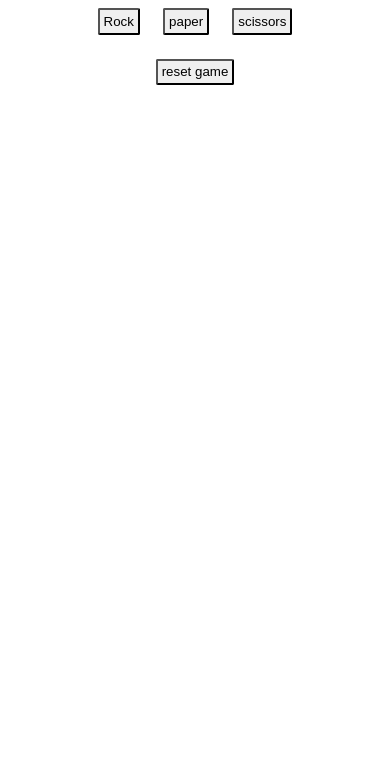
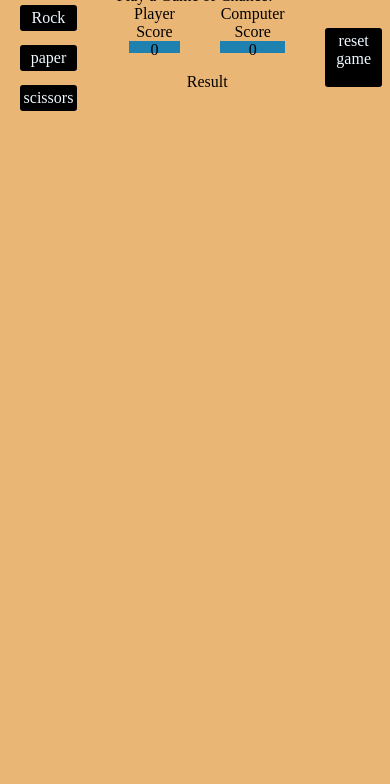
Before and after one commit to Collaboration95/OdinProjects, a plain HTML site: page RPS/index.html in a window 390 px wide. Shown: the part 60-844 px from the top of the page. Drawn offline with Linux system fonts and the light colour scheme.

Commit message:
Figma Redesign
Added figma design layouts of website + mobile version

```diff
--- a/RPS/index.css
+++ b/RPS/index.css
@@ -3,18 +3,36 @@ body{
   display:flex;
   justify-content:center;
   flex-direction:column;
+  background-color:#eab676;
 }
 
+
+
 #humanOptions{
+
     display:flex;
-    justify-content:center;
-    padding: 6vw 0px 6vw 0px;
+    justify-content:space-between;
+    flex-direction:column;
+    width:fit-content;
+    transition-duration: .5s;
+    transition-delay: .2s;
+}
+#humanOptions:hover{
 
+    border: 2px solid rgb(94, 136, 172);
+}
+.column-align{
+    display:flex;
+    flex-direction:column;
+
+    padding: 0px 20px 0px 20px;
 }
 .interactive{
     margin: 0px 3vw 0px 3vw;
     padding: 1vw 1vw 1vw 1vw;
     border-radius:.5vw;
+
+
 }
 .center{
     display:flex;
@@ -23,6 +41,56 @@ body{
 }
 
 .main-text{
-    font-size: clamp(2rem, 8vw, 7rem);
+    font-size: clamp(1rem, 3vw, 7rem);
     flex-wrap: nowrap;
 }
+
+
+  .text{
+      text-align: center;
+  }
+.displaybox{
+    width: max(10px,100%);
+    height:3vw;
+    background-color:#1e81b0;
+    /* margin: 0px 20px 0px 20px; */
+}
+#result{
+    padding: 20px 0px 20px 0px;
+}
+#PlayerScores{
+    color:black;
+    text-align: center;
+}
+#ComputerScores{
+    color:black;
+    text-align:center;
+}
+.button{
+    background-color:black;
+    border-radius: 3px;
+    color:aliceblue;
+
+    text-align: center;
+    transition-duration: .4s;
+}
+.button:hover{
+    transform: scale(1.2);
+    border: 2px solid white;
+}
+.button:active{
+    opacity: 40%;
+
+}
+.row-align{
+    display:flex;
+    flex-direction:row;
+    justify-content:center;
+
+}
+#reset {
+    margin: 6vw 0px 6vw 0px;
+}
+.secondary-text{
+ font-size: clamp(1rem, 1.5vw, 2.5rem);
+}
--- a/RPS/index.html
+++ b/RPS/index.html
@@ -5,17 +5,46 @@
         <link rel="stylesheet" type="text/css" href="index.css">
     </head>
     <body>
+
+
+        <div id="overlay" class="overlay"><button id="overlayButton">ClickMe</button></div>
         <div  class="center main-text">Rock-Paper-Scissors</div>
-    <div id="humanOptions">
-        <button class="interactive" id="rock">Rock</button>
-        <button id="paper" class="interactive">paper</button>
-        <button class="interactive" id="scissors">scissors</button>
+        <div  class="center main-text">Play a Game of Chance!</div>
+    <div class="row-align">
+        <div id="humanOptions">
+        <div class="interactive button" id="rock">Rock</div>
+        <div id="paper" class=" button interactive">paper</div>
+        <div class="  button interactive" id="scissors">scissors</div>
+        </div>
+        <div class="column-align">
+        <div class="row-align">
+            <div class="column-align">
+                <div class="text">
+                    Player Score
+                </div>
+                <div id="PlayerScores" class="displaybox">0</div>
+            </div>
+            <div class="column-align">
+                <div class="text">
+                    Computer Score
+                </div>
+                <div id="ComputerScores" class="displaybox">0</div>
+            </div>
+        </div>
+        <div id="result">
+            <div class="row-align">
+                <div class="row-align" >
+                    <div class="text">
+                        Result
+                    </div>
+                    <div id="ResultScores" class="displaybox"></div>
+                </div>
+        </div>
+        </div>
     </div>
-
     <div class="center">
-        <button class="interactive" id="reset">reset game</button>
+        <div class="interactive button" id="reset">reset game</div>
     </div>
-
 
     </body>
 </html>
--- a/RPS/index.js
+++ b/RPS/index.js
@@ -1,4 +1,5 @@
-const Options = document.querySelectorAll("#humanOptions button");
+const Options = document.querySelectorAll("#humanOptions div");
+
 Options.forEach(element=>{element.addEventListener('click',passHumanOption)})
 let infoArray = [5,0,0]
 
@@ -15,6 +16,7 @@ function onePlay(userOption ,computerOption){
     else if(computerOptions.indexOf(userInput)-1==computerOptions.indexOf(computerChoice)){
 
         updateScore(1);
+
     }
     else {
 
@@ -26,6 +28,10 @@ function onePlay(userOption ,computerOption){
 function resetProgress(){
     console.log("progress has been reset")
     Options.forEach(element=>{element.addEventListener('click',passHumanOption)})
+    document.querySelector("#PlayerScores").textContent = 0;
+    document.querySelector("#ComputerScores").textContent = 0;
+    document.querySelector("#ResultScores").textContent = (document.querySelector("#ResultScores").textContent).replace("this","last")
+
     resetInfo();
 }
 
@@ -38,6 +44,7 @@ function updateScore(gameOutcome){
         if(gameOutcome){
             console.log("User Won")
             infoArray[1]++;
+
         }
         else{
             console.log("Computer Won")
@@ -45,10 +52,16 @@ function updateScore(gameOutcome){
         }
 
     }
+    updateGeneral(infoArray)
     infoArray[0]--;
     console.log(`You have turns ${infoArray[0]} left`)
     if(infoArray[0]==0){
+        if(infoArray.indexOf(Math.max(infoArray[1],infoArray[2]))==1){
+            document.querySelector("#ResultScores").textContent = "User Won this series !"
+        }
+        else{document.querySelector("#ResultScores").textContent = "Computer Won this series !"}
         Options.forEach(element=>{element.removeEventListener('click',passHumanOption)})
+
         printSummary(infoArray);
         resetInfo();
     }
@@ -63,6 +76,7 @@ function printSummary(userInfo){
 
 function passHumanOption(event){
     console.log(event.target.id)
+
     onePlay(event.target.id,simulateComputerChoice())
 }
 
@@ -70,3 +84,15 @@ function simulateComputerChoice(){
     let computerOptions = ['rock','paper','scissors','rock']
     return computerOptions[Math.floor(Math.random()*3)]
 }
+
+
+function updateGeneral(infoArray){
+    document.querySelector("#PlayerScores").textContent = infoArray[1]
+    document.querySelector("#ComputerScores").textContent = infoArray[2]
+}
+
+document.querySelector("#overlayButton").addEventListener('click',clearOverlay)
+function clearOverlay(){
+    document.querySelector("#overlay").remove("overlay")
+}
+document.querySelector("#overlayButton").addEventListener('click',addOverlay)
```
Also changed, not shown: RPS/src/figma_designs/Screenshot 2022-06-11 at 7.05.10 AM.png (added), RPS/src/figma_designs/Screenshot 2022-06-11 at 7.05.29 AM.png (added), RPS/src/figma_designs/Screenshot 2022-06-11 at 7.05.49 AM.png (added), RPS/src/figma_designs/Screenshot 2022-06-11 at 7.05.58 AM.png (added), RPS/src/figma_designs/Screenshot 2022-06-11 at 7.06.10 AM.png (added), RPS/src/figma_designs/Screenshot 2022-06-11 at 7.06.36 AM.png (added), RPS/src/figma_designs/Screenshot 2022-06-11 at 7.06.43 AM.png (added), RPS/src/figma_designs/Screenshot 2022-06-11 at 7.06.54 AM.png (added).
